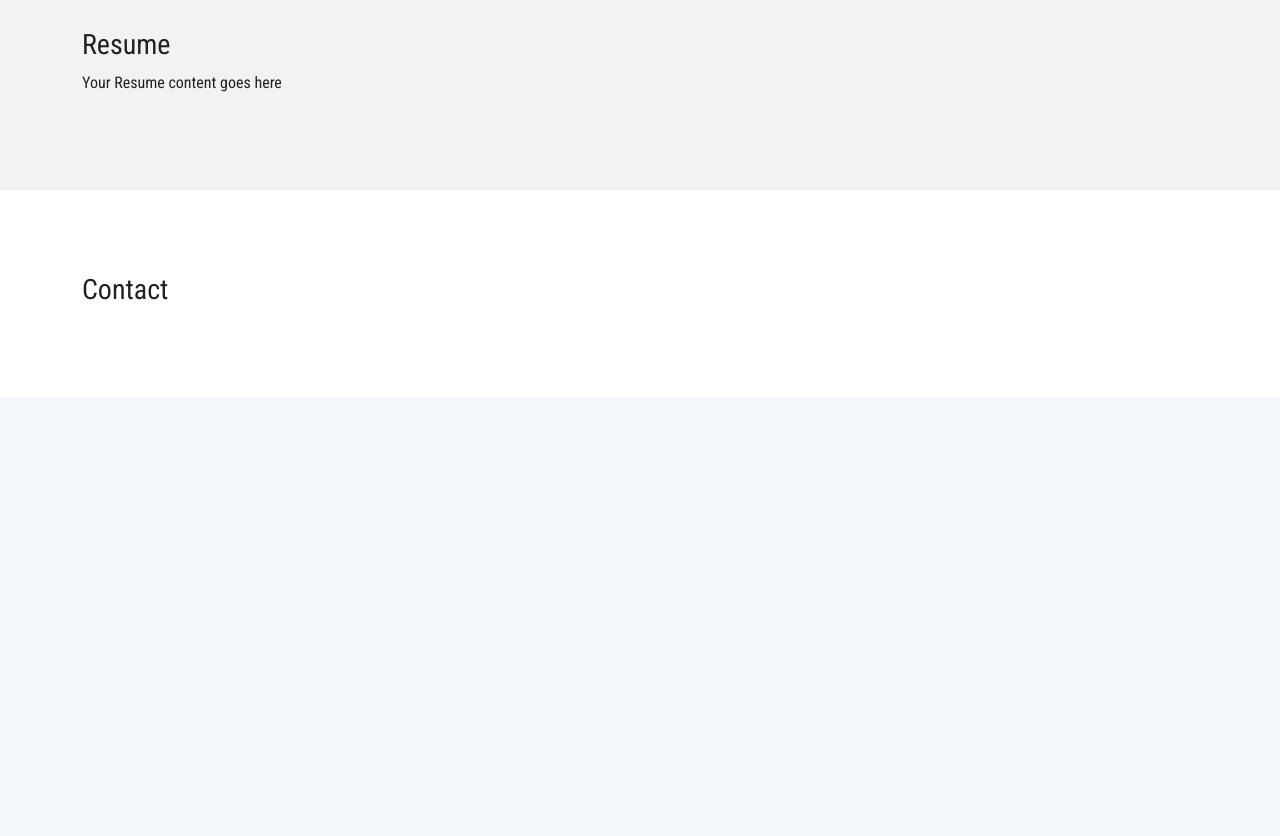
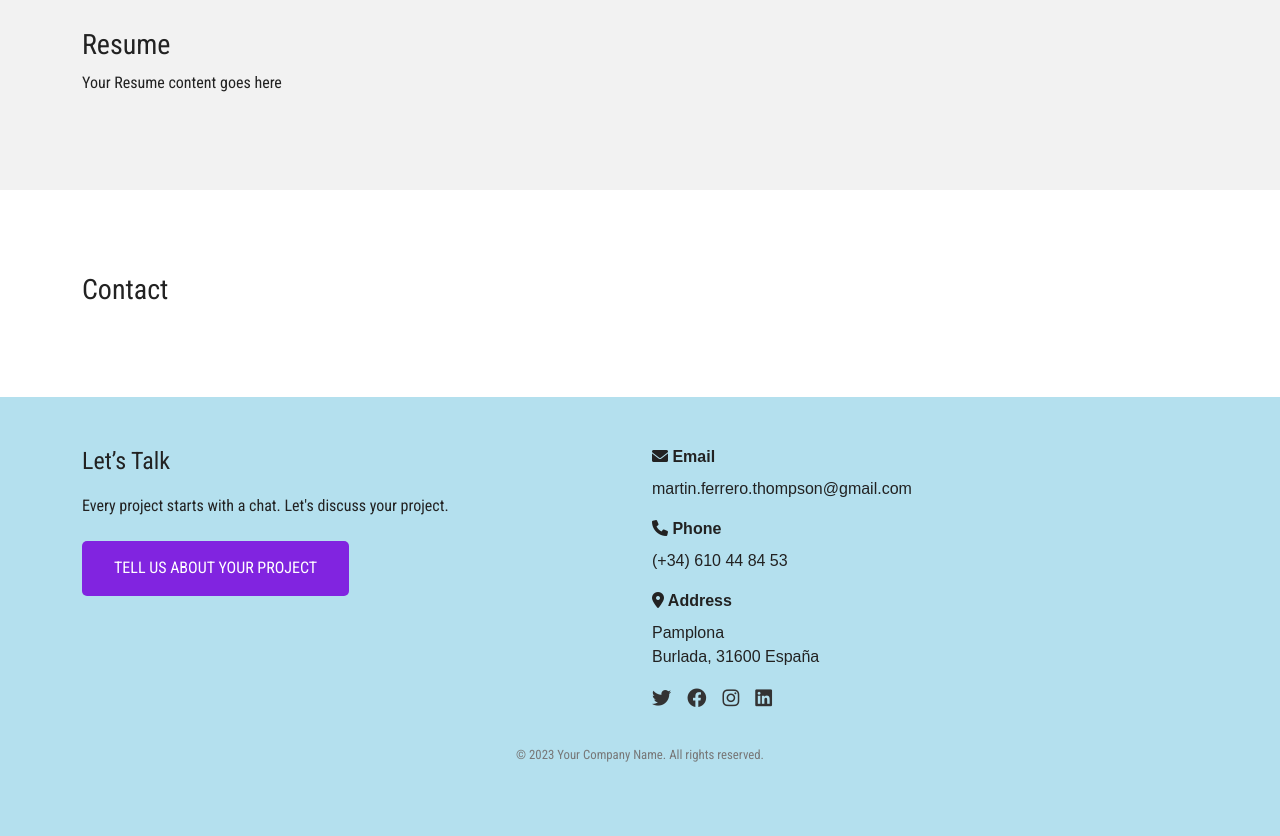
Before and after one commit to Martin-Ferrero-Thompson/portfolio, a website: page index.html in a window 1280 px wide. Shown: the part 1900-2736 px from the top of the page. Before the commit the page ends 2297 px from the top, so only its background shows below. Drawn offline with nearby package versions, Linux system fonts and the light colour scheme.

Commit message:
Add Footer and styled

```diff
--- a/index.html
+++ b/index.html
@@ -9,6 +9,8 @@
   <link href="https://cdn.jsdelivr.net/npm/bootstrap@5.3.3/dist/css/bootstrap.min.css" rel="stylesheet"
     integrity="sha384-QWTKZyjpPEjISv5WaRU9OFeRpok6YctnYmDr5pNlyT2bRjXh0JMhjY6hW+ALEwIH" crossorigin="anonymous">
   <link rel="stylesheet" href="https://cdn.jsdelivr.net/npm/bootstrap-icons@1.11.2/font/bootstrap-icons.min.css">
+
+  <link rel="stylesheet" href="https://cdnjs.cloudflare.com/ajax/libs/font-awesome/6.0.0/css/all.min.css" integrity="sha512-9usAa10IRO0HhonpyAIVpjrylPvoDwiPUiKdWk5t3PyolY1cOd4DSE0Ga+ri4AuTroPR5aQvXU9xC6qOPnzFeg==" crossorigin="anonymous" referrerpolicy="no-referrer" />
 
   <link rel="preconnect" href="https://fonts.googleapis.com">
   <link rel="preconnect" href="https://fonts.gstatic.com" crossorigin>
@@ -174,6 +176,61 @@
     </div>
   </section>
 
+  <footer class="footer">
+    <div class="container">
+        <div class="row">
+            <div class="col-12 col-lg-6">
+                <h2>Let’s Talk</h2>
+                <p>Every project starts with a chat. Let's discuss your project.</p>
+                <button class="btn btn-primary cta cta--footer" data-bs-toggle="modal" data-bs-target="#contactModal">Tell us about your project</button>
+            </div>
+            <div class="col-12 col-lg-6">
+                <dl class="contact-list">
+                    <dt><i class="fas fa-envelope"></i> Email</dt>
+                    <dd><a href="mailto:martin.ferrero.thompson@gmail.com">martin.ferrero.thompson@gmail.com</a></dd>
+                    <dt><i class="fas fa-phone"></i> Phone</dt>
+                    <dd><a href="tel:+15551234567">(+34) 610 44 84 53</a></dd>
+                    <dt><i class="fas fa-map-marker-alt"></i> Address</dt>
+                    <dd>
+                        Pamplona<br>
+                        Burlada, 31600
+                        España
+                    </dd>
+                </dl>
+                <ul class="social-links">
+                    <li><a href="https://twitter.com/example" target="_blank" rel="noopener noreferrer"><i class="fab fa-twitter"></i></a></li>
+                    <li><a href="https://www.facebook.com/example" target="_blank" rel="noopener noreferrer"><i class="fab fa-facebook"></i></a></li>
+                    <li><a href="https://www.instagram.com/example" target="_blank" rel="noopener noreferrer"><i class="fab fa-instagram"></i></a></li>
+                    <li><a href="https://www.linkedin.com/company/example" target="_blank" rel="noopener noreferrer"><i class="fab fa-linkedin"></i></a></li>
+                </ul>
+            </div>
+        </div>
+        <div class="row">  <div class="col-12">
+                <p class="copyright">&copy; 2023 Your Company Name. All rights reserved.</p>
+            </div>
+        </div>
+    </div>
+</footer>
+
+<div class="modal fade" id="contactModal" tabindex="-1" aria-labelledby="contactModalLabel" aria-hidden="true">
+    <div class="modal-dialog">
+        <div class="modal-content">
+            <div class="modal-header">
+                <h1 class="modal-title fs-5" id="contactModalLabel">Contact Us</h1>
+                <button type="button" class="btn-close" data-bs-dismiss="modal" aria-label="Close"></button>
+            </div>
+            <div class="modal-body">
+                <p>Contact form will go here.</p>
+            </div>
+            <div class="modal-footer">
+                <button type="button" class="btn btn-secondary" data-bs-dismiss="modal">Close</button>
+                <button type="button" class="btn btn-primary">Send message</button>
+            </div>
+        </div>
+    </div>
+</div>
+
+
   <script src="https://cdn.jsdelivr.net/npm/bootstrap@5.3.3/dist/js/bootstrap.bundle.min.js"
     integrity="sha384-YvpcrYf0tY3lHB60NNkmXc5s9fDVZLESaAA55NDzOxhy9GkcIdslK1eN7N6jIeHz"
     crossorigin="anonymous"></script>
--- a/src/css/footer.css
+++ b/src/css/footer.css
@@ -1,11 +1,87 @@
-/* Footer */
-footer {
-    background-color: #333;
-    color: #fff;
-    padding: 2rem 0;
-    text-align: center;
+/* footer.css */
+.footer {
+    background-color: var(--nav-background-color);
+    padding: 3rem 0; /* Adjust padding as needed */
 }
 
-footer p {
-    margin: 0;
+.footer h2 {
+    font-size: 1.5rem;
+    margin-bottom: 1rem;
 }
+
+.footer p {
+    margin-bottom: 1.5rem;
+}
+
+.contact-list {
+    list-style: none;
+    padding: 0;
+}
+
+.contact-list dt {
+    font-weight: bold;
+    margin-bottom: 0.5rem;
+}
+
+.contact-list dd {
+    margin-bottom: 1rem;
+}
+
+.social-links {
+    list-style: none;
+    padding: 0;
+    display: flex;
+}
+
+.social-links li {
+    margin-right: 1rem;
+}
+
+.social-links a {
+    color: #333;
+    font-size: 1.2rem;
+}
+
+.cta--footer {
+    background-color: var(--brand-color);
+    color: white;
+    border: none;
+    padding: 1rem 2rem;
+    border-radius: 5px;
+    cursor: pointer;
+    font-size: 1rem;
+    font-family: 'Roboto Condensed', sans-serif;
+    font-weight: 400;
+    line-height: 1.4;
+    white-space: nowrap;
+    overflow: hidden;
+    text-overflow: ellipsis;
+    transition: opacity 0.3s ease;
+    min-width: 150px;
+    min-height: 40px;
+    display: inline-flex;
+    align-items: center;
+    justify-content: center;
+    text-transform: uppercase;
+}
+
+.copyright { /* Style for the copyright notice */
+    text-align: center;
+    font-size: 0.8rem;
+    color: #777;
+    margin-top: 1rem;
+}
+
+.contact-list dd a {
+    color: inherit;
+    text-decoration: none;
+    background-image: linear-gradient(to right, var(--brand-color), var(--brand-color));
+    background-size: 0% 3px; /* Initial state: no underline */
+    background-repeat: no-repeat;
+    background-position: center bottom;
+    transition: background-size 0.3s ease; /* Adjust timing as needed */
+}
+
+.contact-list dd a:hover {
+    background-size: 100% 3px; /* Full underline on hover */
+}
```
